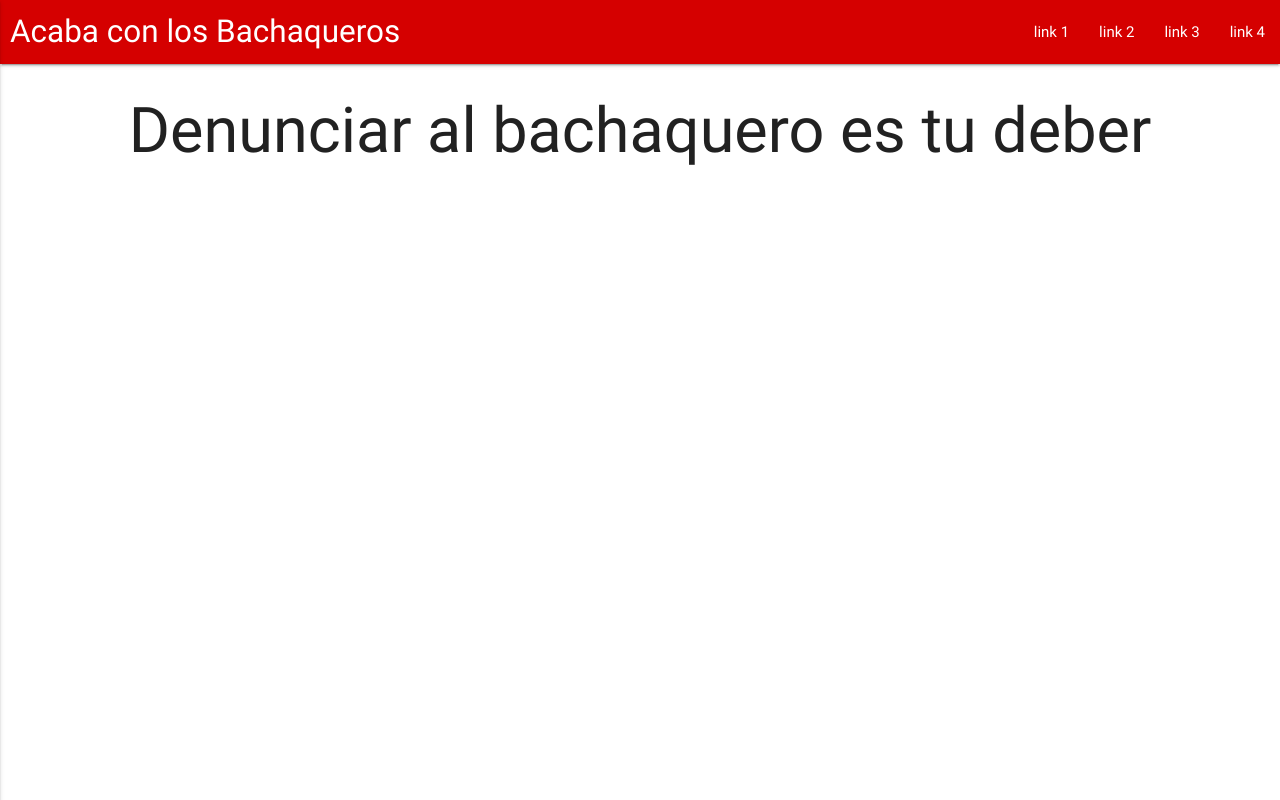
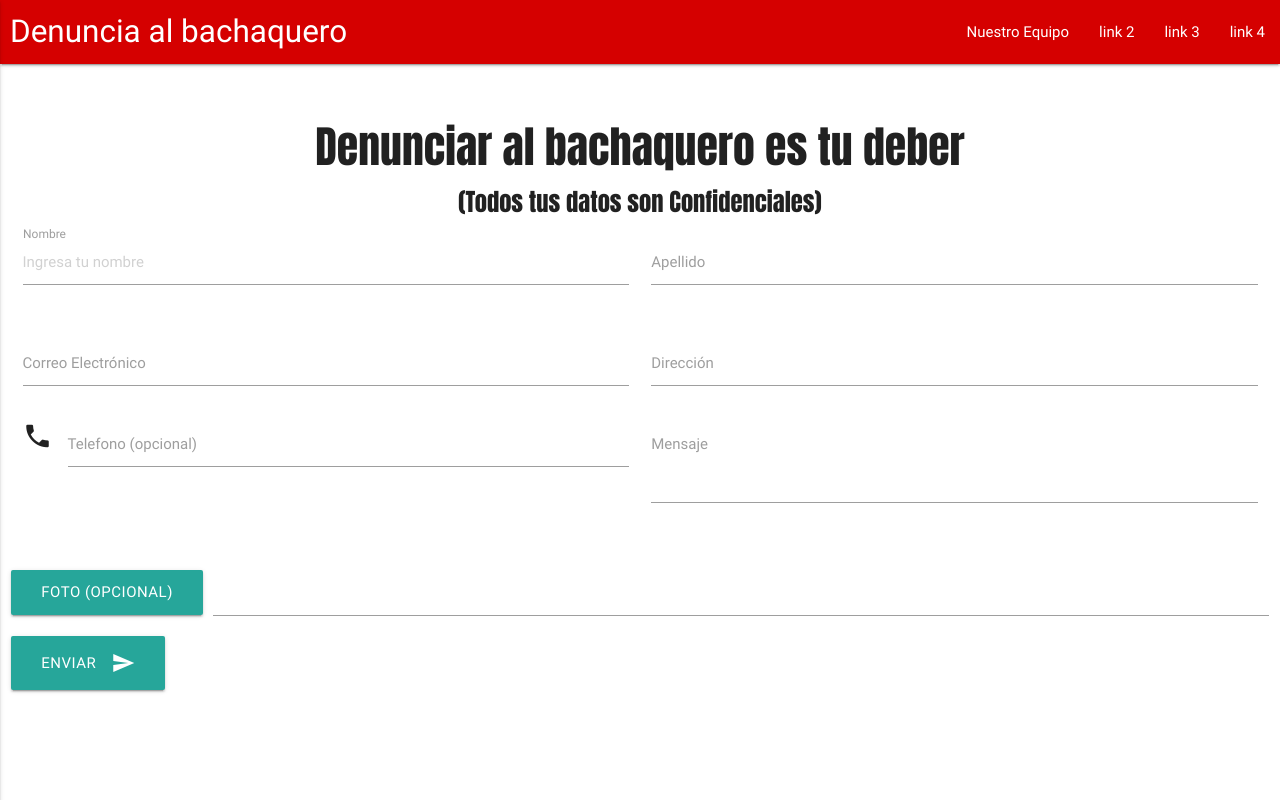
Before and after one commit to algex/Bachaqueros-, a PHP site: page / in a window 1280 px wide. Run offline with PHP 8.4, Linux system fonts and the light colour scheme; some libraries are stand-ins or nearby versions.

Commit message:
Desing form

```diff
--- a/css/styles.css
+++ b/css/styles.css
@@ -4,13 +4,19 @@
 
 .title-index{
 	text-align: center;
+	font-family: 'Anton', sans-serif;
 }
 
 body {
-    display: flex;
-    min-height: 100vh;
-    flex-direction: column;
-  }
-main {
-    flex: 1 0 auto;
-  }
+    padding-top: 100px;
+}
+
+
+.nav-fixed {
+    position: fixed;
+    right: 0;
+    left: 0;
+    top: 0;
+    margin-bottom: 0px;
+    z-index: 997;
+}
--- a/index.php
+++ b/index.php
@@ -5,6 +5,7 @@
       <link rel="stylesheet" href="css/styles.css">
       <!--Import Google Icon Font-->
       <link href="https://fonts.googleapis.com/icon?family=Material+Icons" rel="stylesheet">
+      <link href="https://fonts.googleapis.com/css?family=Anton" rel="stylesheet">
       <!--Import materialize.css-->
       <link type="text/css" rel="stylesheet" href="css/materialize.min.css"  media="screen,projection"/>
 
@@ -15,12 +16,12 @@
     <body>
        <!--Head bar-->
        <header>
-        <nav class="red accent-4">
+        <nav class="red accent-4 nav-fixed">
         <div class="nav-wrapper">
-        <a href="#!" class="brand-logo">Acaba con los Bachaqueros</a>
+        <a href="#!" class="brand-logo">Denuncia al bachaquero</a>
         <a href="#" data-activates="mobile-demo" class="button-collapse"><i class="material-icons">menu</i></a>
         <ul class="right hide-on-med-and-down">
-          <li><a href="#">link 1</a></li>
+          <li><a href="#">Nuestro Equipo</a></li>
           <li><a href="#">link 2</a></li>
           <li><a href="#">link 3</a></li>
           <li><a href="#">link 4</a></li>
@@ -38,17 +39,76 @@
 
 
     <main>
-      <h1 class="title-index">Denunciar al bachaquero es tu deber</h1>
+      <h3 class="title-index">Denunciar al bachaquero es tu deber</h3>
+      <h5 class="title-index">(Todos tus datos son Confidenciales)</h5>
+
+      <!--Form-->
+<div class="row">
+    <form class="col s12">
+      <div class="row">
+        <div class="input-field col s6">
+          <input placeholder="Ingresa tu nombre" id="first_name" type="text" class="validate">
+          <label for="first_name">Nombre</label>
+        </div>
+        <div class="input-field col s6">
+          <input id="last_name" type="text" class="validate">
+          <label for="last_name">Apellido</label>
+        </div>
+      </div>
+
+      <div class="row">
+        <div class="input-field col s6">
+          <input id="email" type="email" class="validate">
+          <label for="email" data-error="Correo inválido" data-success="Correcto">Correo Electrónico</label>
+        </div>
+
+         <div class="input-field col s6">
+          <input id="last_name" type="text" class="validate">
+          <label for="last_name">Dirección</label>
+        </div>
+
+        <div class="input-field col s6">
+          <i class="material-icons prefix">phone</i>
+          <input id="icon_telephone" type="tel" class="validate">
+          <label for="icon_telephone">Telefono (opcional)</label>
+        </div>
+
+        <div class="row">
+    <form class="col s12">
+      <div class="row">
+        <div class="input-field col s6">
+          <textarea id="textarea1" class="materialize-textarea" data-length="500"></textarea>
+          <label for="textarea1">Mensaje</label>
+        </div>
+      </div>
+    </form>
+  </div>
+
+    <div class="file-field input-field">
+      <div class="btn">
+        <span>Foto (Opcional)</span>
+        <input type="file">
+      </div>
+      <div class="file-path-wrapper">
+        <input class="file-path validate" type="text">
+      </div>
+    </div>
+
+     <button class="btn waves-effect waves-light btn-large" type="submit" name="action">Enviar
+    <i class="material-icons right">send</i>
+  </button>
+
+      </div>
+    </form>
+  </div>
+      <!--End Form-->
 
     </main>
 
-
-
-      <!--Import jQuery before materialize.js-->
+<!--JAVASCRIPT-->
       <script type="text/javascript" src="https://code.jquery.com/jquery-3.2.1.min.js"></script>
       <script type="text/javascript" src="js/materialize.min.js"></script>
-      <script type="text/javascript">
-      $( document ).ready(function() {$(".button-collapse").sideNav();});
-      </script>
+      <script type="text/javascript" src="js/mobile.js"></script>
+      <script type="text/javascript" src="js/form.js"></script>
     </body>
  </html>
--- /dev/null
+++ b/js/form.js
@@ -0,0 +1,7 @@
+  $(document).ready(function() {
+    Materialize.updateTextFields();
+  });
+
+$(document).ready(function() {
+    $('input#input_text, textarea#textarea1').characterCounter();
+  });
--- /dev/null
+++ b/js/mobile.js
@@ -0,0 +1,3 @@
+  $( document ).ready(function() {
+      $(".button-collapse").sideNav();
+    });
```
